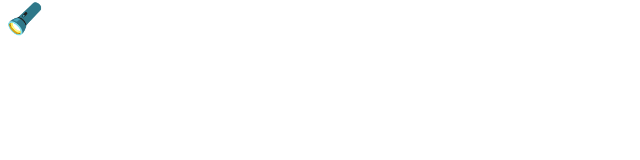
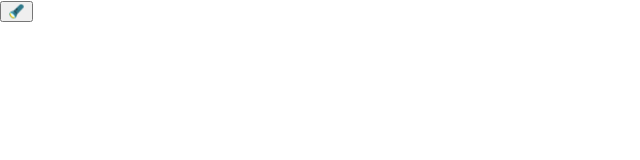
Before and after one commit to seemaullal/github-battle-typescript, a React (Vite) app: page / in a window 1280 px wide. Shown: the top 160 px of the page, without its empty margins (0-640 px from the left). Built offline with nearby package versions, Linux system fonts and the light colour scheme.

Commit message:
css update

```diff
--- a/src/components/navigation.tsx
+++ b/src/components/navigation.tsx
@@ -5,11 +5,7 @@ export default function Navigation() {
   const buttonIcon = isLightMode ? '🔦' : '💡';
   return (
     <nav>
-      <button
-        style={{ fontSize: 30 }}
-        className="btn-clear"
-        onClick={toggleTheme}
-      >
+      <button className="theme-btn" onClick={toggleTheme}>
         {buttonIcon}
       </button>
     </nav>
--- a/src/styles.scss
+++ b/src/styles.scss
@@ -25,6 +25,12 @@ li {
   padding: 50px;
 }
 
+.theme-button {
+  border: none;
+  background: transparent;
+  font-size: 30;
+}
+
 .dark {
   color: #dadada;
   background: #1c2022;
@@ -35,11 +41,6 @@ li {
   display: flex;
   justify-content: center;
   align-items: center;
-}
-
-.btn-clear {
-  border: none;
-  background: transparent;
 }
 
 .nav-link {
```
